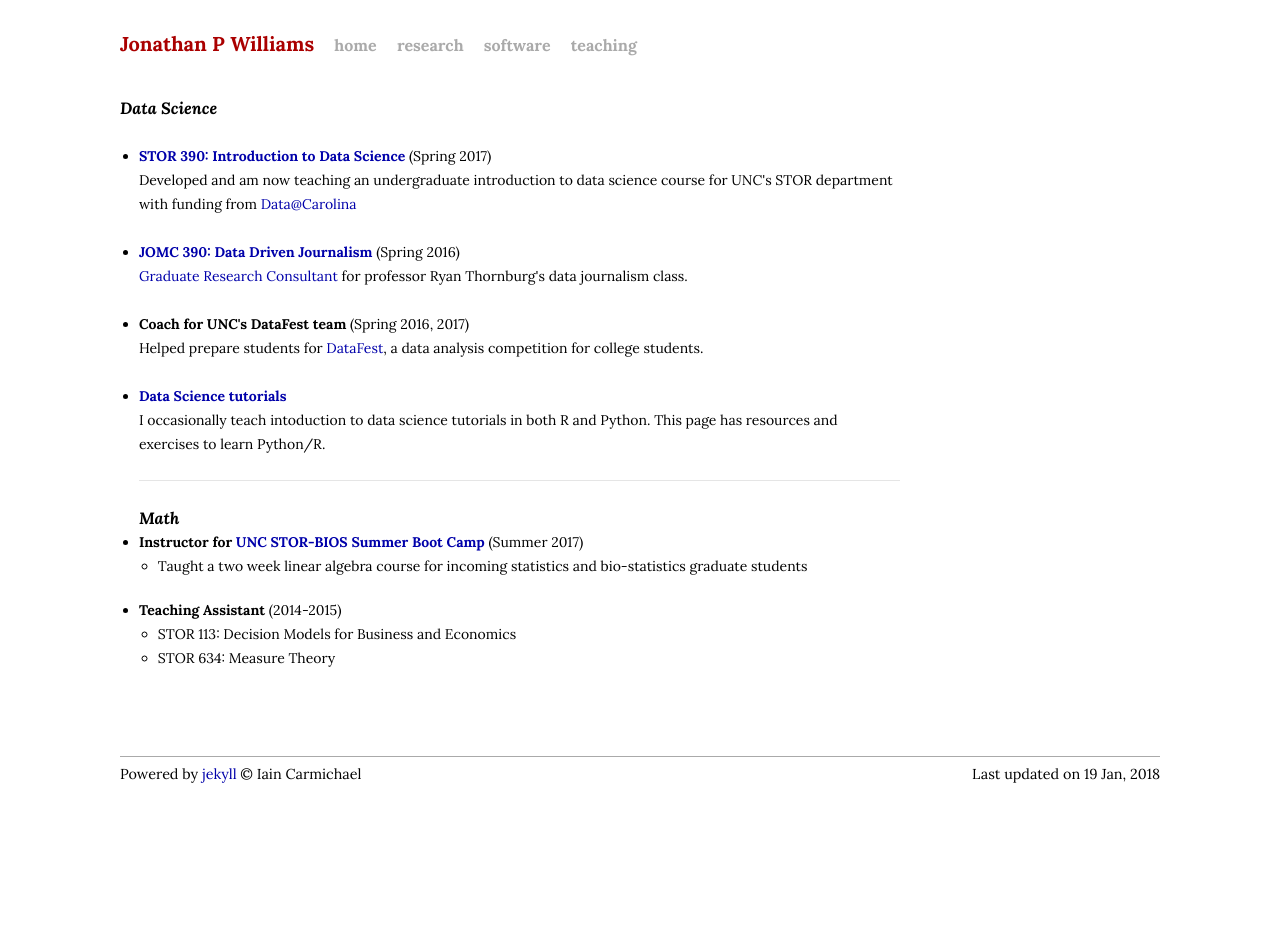
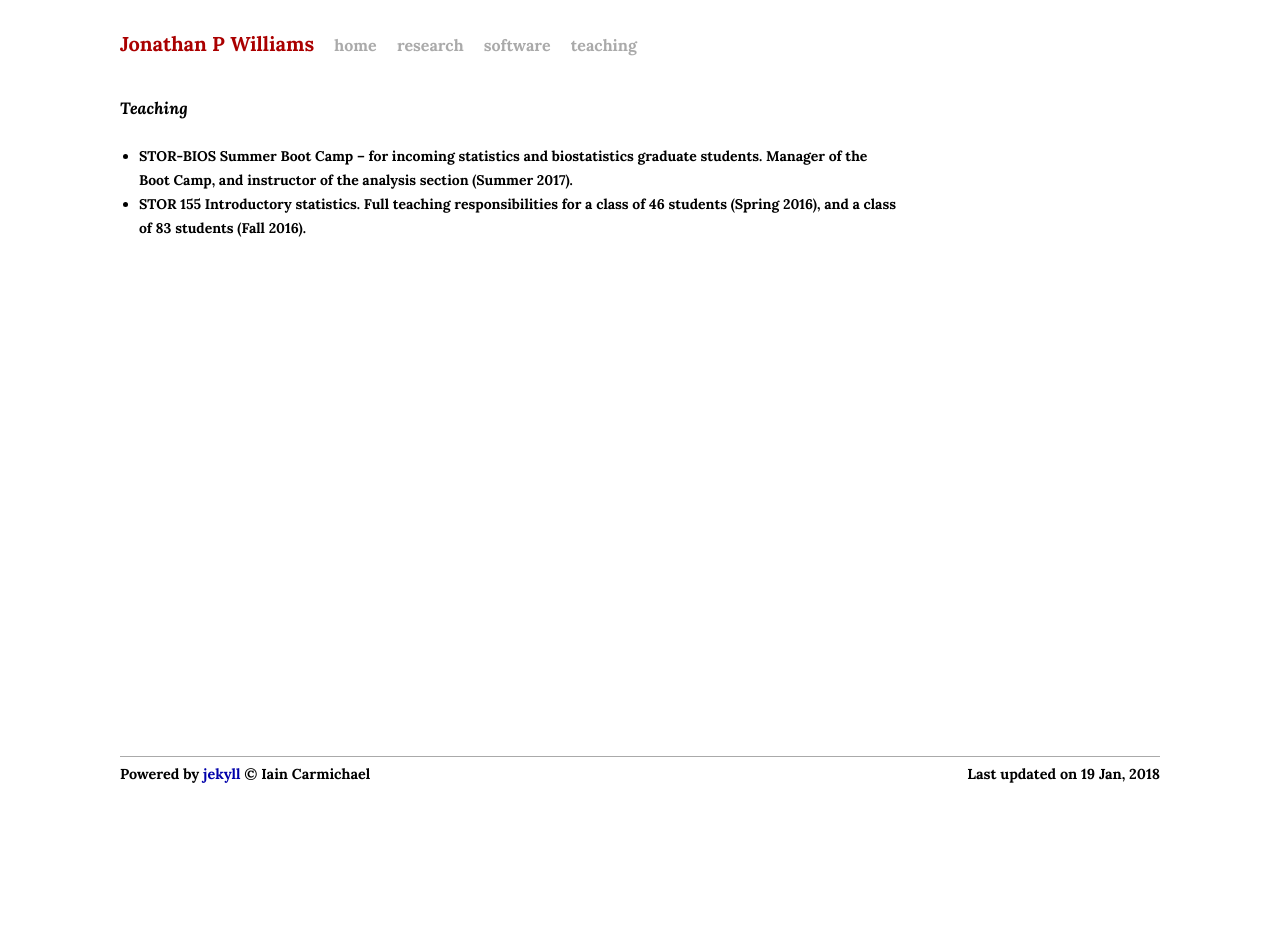
Before and after one commit to jonathanpw/jonathanpw.github.io, a Jekyll site: the page built from teaching.html, in a window 1280 px wide. Built offline with Jekyll 4.4.1, drawn with Linux system fonts in a browser that asks for light colours.

Commit message:
initialChanges

```diff
--- a/teaching.html
+++ b/teaching.html
@@ -3,36 +3,14 @@ layout: default
 title: Iain Carmichael | Teaching
 ---
 
-<h3><i>Data Science</i></h3>
+<h3><i>Teaching</i></h3>
 <ul>
   <br>
-  <li><b> <a href="https://idc9.github.io/stor390/">STOR 390: Introduction to Data Science</a></b> (Spring 2017)<br>
-    Developed and am now teaching an undergraduate introduction to data science course for UNC's STOR department with funding from <a href="https://data.web.unc.edu/">Data@Carolina</a>
-  </li>
+
+  <li><b> STOR-BIOS Summer Boot Camp – for incoming statistics and biostatistics graduate students.  Manager of the Boot Camp, and instructor of the analysis section (Summer 2017).
+
+  <li><b> STOR 155 Introductory statistics.  Full teaching responsibilities for a class of 46 students (Spring 2016), and a class of 83 students (Fall 2016).
+
   <br>
-  <li><b> <a href="https://ryanthornburg.com/about-contact/my-classes/syllabus-data-driven-journalism-jomc-390/">JOMC 390: Data Driven Journalism</a></b> (Spring 2016)<br>
-    <a href="http://our.unc.edu/grads-post/grc/">Graduate Research Consultant</a> for professor Ryan Thornburg's data journalism class.
-  </li>
-  <br>
-  <li><b> Coach for UNC's DataFest team</b> (Spring 2016, 2017)<br>
-    Helped prepare students for <a href="http://www2.stat.duke.edu/datafest/DataFest">DataFest</a>, a data analysis competition for college students.
-  </li>
-  <br>
-  <li><b><a href="https://idc9.github.io/ds_tutorials">Data Science tutorials</a> </b><br>
-    I occasionally teach intoduction to data science tutorials in both R and Python. This page has resources and exercises to learn Python/R.
-  </li>
-  <br>
-<hr><br>
-<h3><i>Math</i></h3>
-    <li><b>Instructor for <a href="http://storbiosbootcamp.web.unc.edu/"> UNC STOR-BIOS Summer Boot Camp</a> </b> (Summer 2017)<br>
-      <ul>
-      <li>Taught a two week linear algebra course for incoming statistics and bio-statistics graduate students </li>
-      </ul>
-    </li>
-  <li><b>Teaching Assistant</b> (2014-2015)<br>
-    <ul>
-    <li>STOR 113: Decision Models for Business and Economics </li>
-    <li>STOR 634: Measure Theory </li>
-    </ul>
-  </li>
+
 </ul>
```
